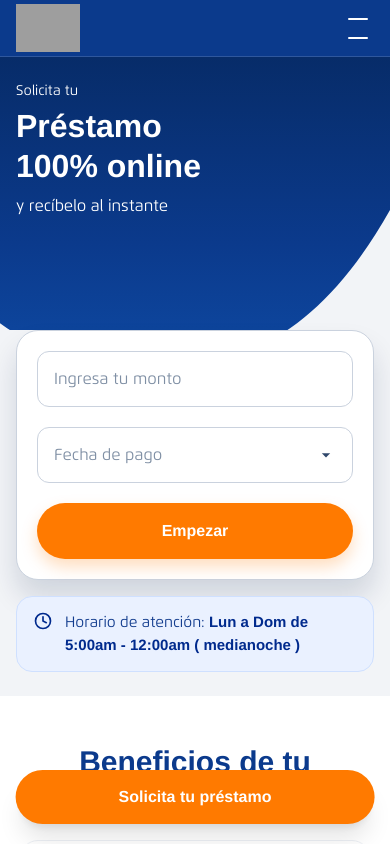
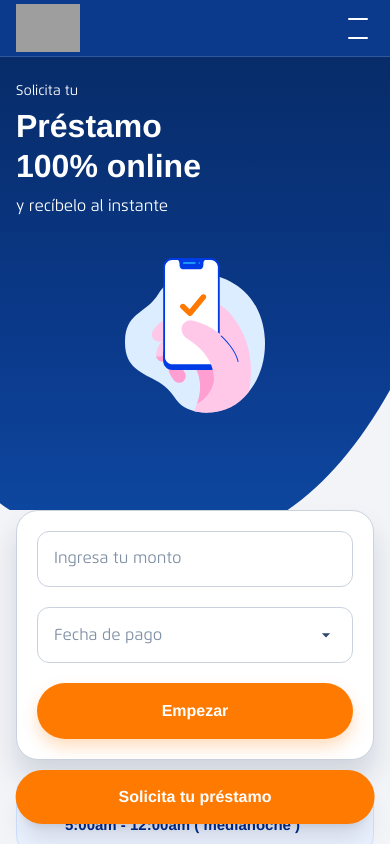
Before and after one commit to bcpevaluate-collab/evaluate-bcp, a Next.js app: page / in a window 390 px wide. Shown: the top 844 px of the page. Built offline with nearby package versions, Linux system fonts and the light colour scheme; grey boxes are pictures that could not be loaded; a web font is replaced by a local one.

Commit message:
feat(hero): mejorar versión desktop con layout responsive

```diff
--- a/components/Hero.tsx
+++ b/components/Hero.tsx
@@ -10,7 +10,6 @@ export default function Hero() {
           "linear-gradient(180deg, #072C69 0%, #0B3A8C 58%, #0E4AA4 100%)",
       }}
     >
-      {/* Contenido texto + formulario desktop */}
       <div className="container-max relative z-10 pt-6 md:pt-8">
         <div className="grid grid-cols-12 items-center">
           {/* Columna izquierda */}
@@ -46,14 +45,14 @@ export default function Hero() {
           </div>
 
           {/* Columna derecha → ilustración */}
-          <div className="hidden md:block col-span-6">
+          <div className="col-span-12 md:col-span-6 flex justify-center md:justify-end mt-6 md:mt-0">
             <Image
               src="/hero-illustration.svg"
               alt="Préstamo online"
-              width={320}
-              height={320}
+              width={220}
+              height={220}
               priority
-              className="ml-auto"
+              className="w-[140px] h-auto md:w-[280px]"
             />
           </div>
         </div>
```
